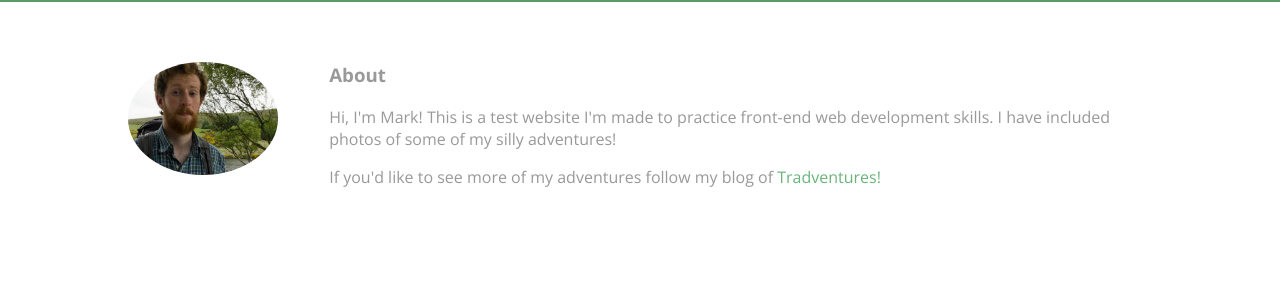
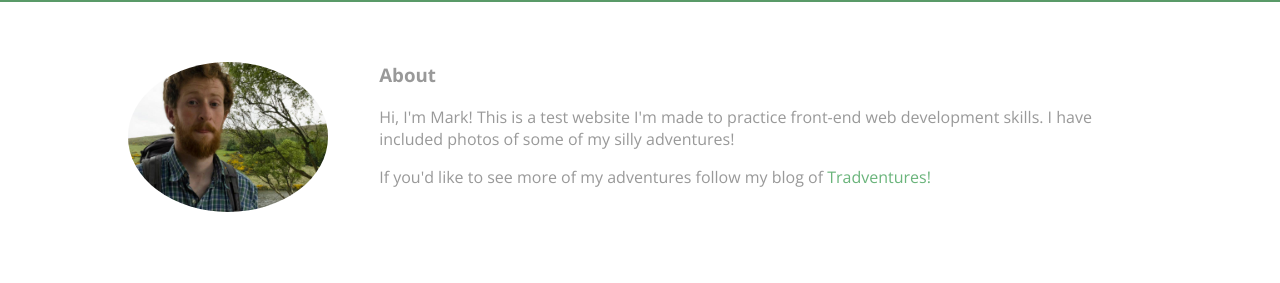
Before and after one commit to markf121/RichWebPortfolio, a plain HTML site: page about.html in a window 1280 px wide. Shown: the part 103-386 px from the top of the page. Drawn offline with nearby package versions, Linux system fonts and the light colour scheme.

Commit message:
Please enter the commit message for your changes. Lines starting

```diff
--- a/css/style.css
+++ b/css/style.css
@@ -144,9 +144,9 @@ footer {
 ***************************/
 .profile-photo{
   display: block;
-  max-width: 150px;
+  max-width: 200px;
   margin: 0 auto 30px;
-  border-radius: 100%;
+  border-radius: 50%;
 }
 
 
```
